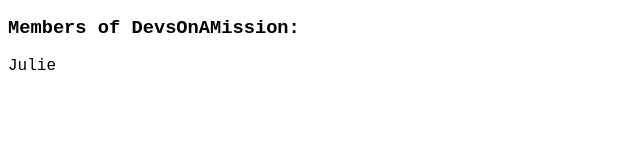
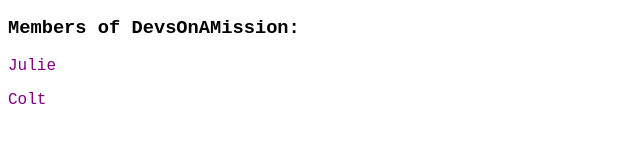
Before and after one commit to colefortner/practice, a plain HTML site: page index.html in a window 1280 px wide. Shown: the part 157-300 px from the top of the page, 0-640 px from the left. Drawn offline with Linux system fonts and the light colour scheme; a script that the page names is missing.

Commit message:
added name and color

```diff
--- a/index.html
+++ b/index.html
@@ -13,6 +13,7 @@
     <div>
         <h3>Members of DevsOnAMission: </h3>
         <p>Julie</p>
+        <p>Colt</p>
     </div>
     <script src="script.js"></script>
 </body>
--- a/style.css
+++ b/style.css
@@ -1,3 +1,7 @@
 body {
     font-family:'Courier New', Courier, monospace;
 }
+
+p {
+    color: purple;
+}
```
